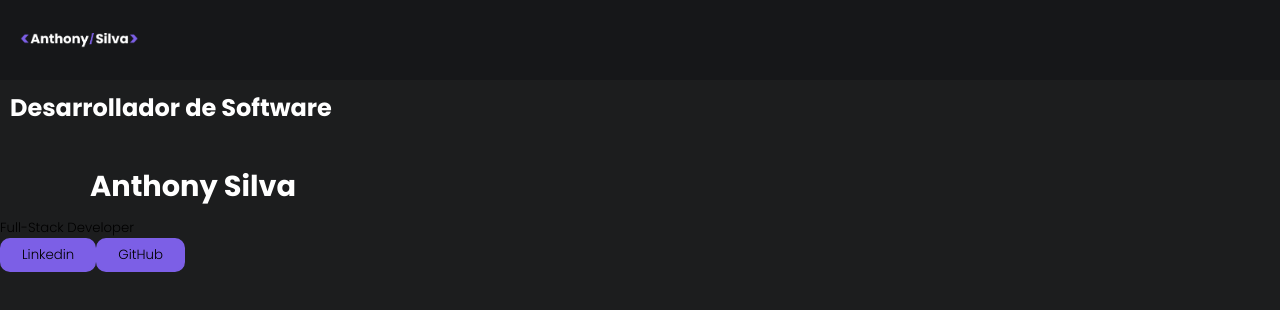
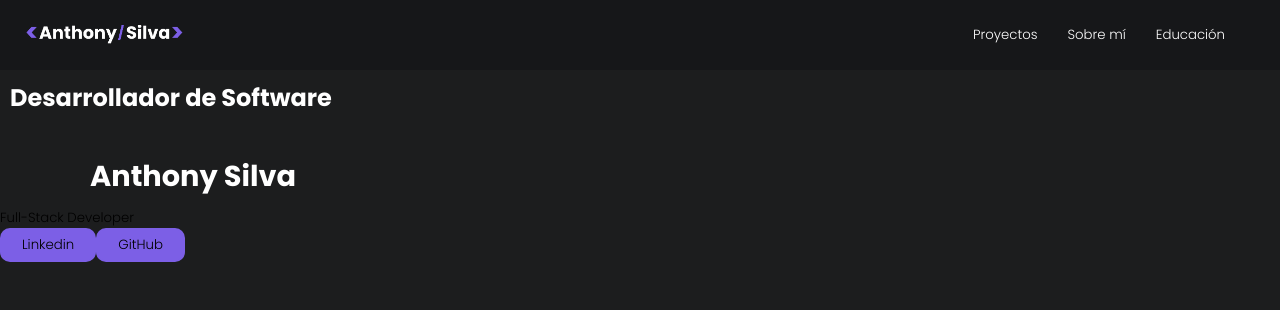
Before and after one commit to anthonysilvac91/portfolioAS, a React (Vite) app: page / in a window 1280 px wide. Shown: the top 310 px of the page. Built offline with nearby package versions, Linux system fonts and the light colour scheme.

Commit message:
menu responsive ok

```diff
--- a/package.json
+++ b/package.json
@@ -10,6 +10,10 @@
     "preview": "vite preview"
   },
   "dependencies": {
+    "@emotion/react": "^11.11.4",
+    "@emotion/styled": "^11.11.5",
+    "@mui/icons-material": "^5.15.19",
+    "@mui/material": "^5.15.19",
     "react": "^18.2.0",
     "react-dom": "^18.2.0",
     "react-router": "^6.22.3",
--- a/src/Components/Navbar/Navbar.css
+++ b/src/Components/Navbar/Navbar.css
@@ -1,28 +1,50 @@
 nav{
     display: flex;
+    flex-direction: column;
     background-color: #161719;
     justify-content: space-between;
-    align-items: center;
-    height: 10vh;
+    padding: 5px;
+
 
 }
 
-/* .navbar{
-    display: none;
-    margin-right: 140px;
-} */
+.navMob{
+    color: #fff;
+    margin-right: 20px;
+    position: absolute;
+    right: 0.5rem;
+
+}
 
 .navbar{
-    display: none;
-    /* margin-right: 140px; */
+    display: flex;
+    justify-content: center;
+
 }
 
-/* .logo{
-    margin-left: 140px;
-    height: 50px;
 
 
-} */
+nav h5{
+    margin: 10px;
+    color: #fff;
+
+}
+
+nav .navbar ul{
+    display: none;
+    grid-template-columns: repeat(1, 1fr);
+    gap: 10px;
+   align-items: center;
+
+
+}
+
+nav ul.open{
+    display: grid;
+
+}
+
+
 
 .logo{
     margin-left: 10px;
@@ -34,9 +56,6 @@ nav{
 .logo img{
     height: 100%;
     padding: 10px;
-}
-nav h5{
-    margin: 10px;
 }
 
 .menu-item{
@@ -56,15 +75,76 @@ nav .menu-item::before{
     transition: all 0.3s ease;
 }
 
-/* nav .menu-item:hover::before{
+nav .menu-item:hover::before{
     width: 100%;
     transform: translateX(0);
     opacity: 1;
-}  */
 
+}
 
 .menu-item.active::before {
     width: 100%;
     transform: translateX(0);
     opacity: 1;
   }
+
+
+
+  @media screen and (min-width: 375px) {
+    .navMob{
+        right: 20px;
+        margin: 0;
+
+    }
+
+
+}
+
+@media screen and (min-width: 768px) {
+    .navMob{
+        display: none;
+
+    }
+
+    nav .navbar ul{
+        display: flex;
+
+
+    }
+
+    nav{
+        flex-direction:row;
+        align-items: center;
+    }
+
+    .navbar{
+        justify-content: end;
+        margin-right: 30px;
+        padding: 10px;
+    }
+
+    .logo{
+
+        height: 40px;
+
+
+    }
+
+
+
+}
+
+@media screen and (min-width: 1440px){
+
+    nav h5{
+        font-size: 15px;
+    }
+
+    .logo{
+
+        height: 45px;
+
+
+    }
+
+}
--- a/src/Components/Navbar/Navbar.jsx
+++ b/src/Components/Navbar/Navbar.jsx
@@ -1,23 +1,51 @@
-import React from 'react'
+import React, { useState } from 'react'
 import { Link, useLocation } from 'react-router-dom'
 import logo from '../../assets/logo.png'
 import './Navbar.css'
 import { menuItems } from '../../Utils/menuItems'
+import MenuIcon from '@mui/icons-material/Menu';
 
 const Navbar = () => {
     const location = useLocation();
+    const [menuOpen, setMenuOpen] = useState (false)
+
+
+
       return (
    <nav>
     <div className='logo'>
-        <img src={logo} alt="logo" />
+    <Link to={"/"}><img src={logo} alt="logo" /></Link>
     </div>
+    <div className='navMob'>
+
+
+    <MenuIcon  fontSize="large" onClick={()=>{
+        setMenuOpen(!menuOpen)
+    }}/>
+    </div>
+
+
     <div className='navbar'>
+        <ul className={menuOpen ? "open" : ""}>
+
         {menuItems.map((item, index)=>(
-            <Link key={index} to={item.route} >
+
+                <li>
+                <Link key={index} to={item.route} >
                 <h5 className={`menu-item ${location.pathname === item.route ? 'active' : ''}`}> {item.text} </h5>
-            </Link>
-        ))}
+                </Link>
+                </li>
+
+
+            ))}
+
+            </ul>
     </div>
+
+
+
+
+
    </nav>
   )
 }
--- a/src/Utils/menuItems.js
+++ b/src/Utils/menuItems.js
@@ -1,7 +1,6 @@
 import { routes } from '../Utils/routes'
 
 export const menuItems = [
-    { text: 'Inicio', route: routes.home },
     { text: 'Proyectos', route: routes.project },
     { text: 'Sobre mí', route: routes.about },
     { text: 'Educación', route: routes.education },
--- a/src/index.css
+++ b/src/index.css
@@ -9,6 +9,11 @@
 
 body{
   background-color: #1C1D1E;
+}
+
+ul{
+  list-style: none;
+
 }
 
 h1{
```
Also changed, not shown: 1 other file (tests, documents, lock files or other folders).
